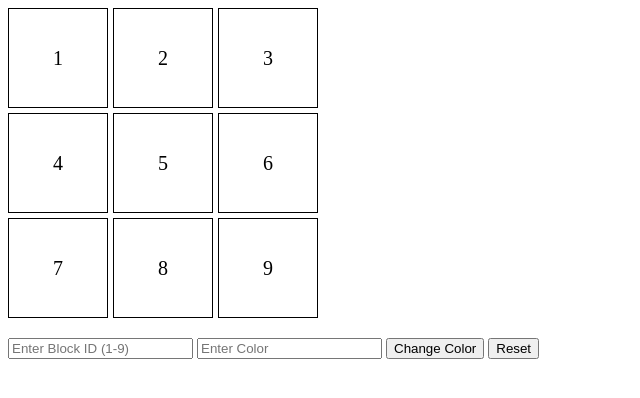
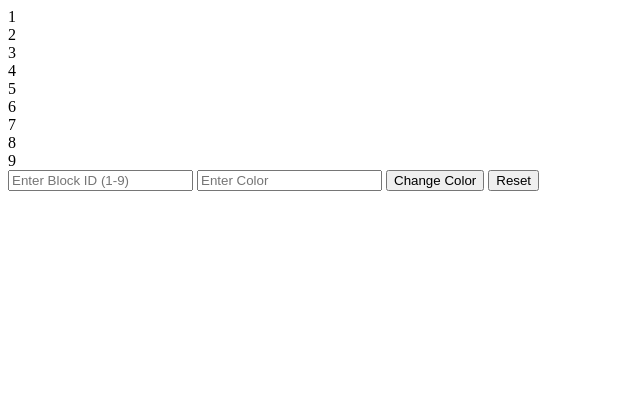
Before and after one commit to acciojob/Replit-Asian-Paints-himanshusalal, a website: page main.html in a window 1280 px wide. Shown: the whole page, without its empty margins (0-640 px from the left). Drawn offline with Linux system fonts and the light colour scheme.

Commit message:
created a submission

```diff
--- a/styles.css
+++ b/styles.css
@@ -1,17 +1,2 @@
 /*  your css code here. If applicable */
-#grid-container {
-  display: grid;
-  grid-template-columns: repeat(3, 100px);
-  grid-template-rows: repeat(3, 100px);
-  gap: 5px;
-  margin-bottom: 20px;
-}
-
-#grid-container div {
-  border: 1px solid black;
-  display: flex;
-  align-items: center;
-  justify-content: center;
-  font-size: 20px;
-  background-color: transparent;
-}
+#grid-container { ... }
```
